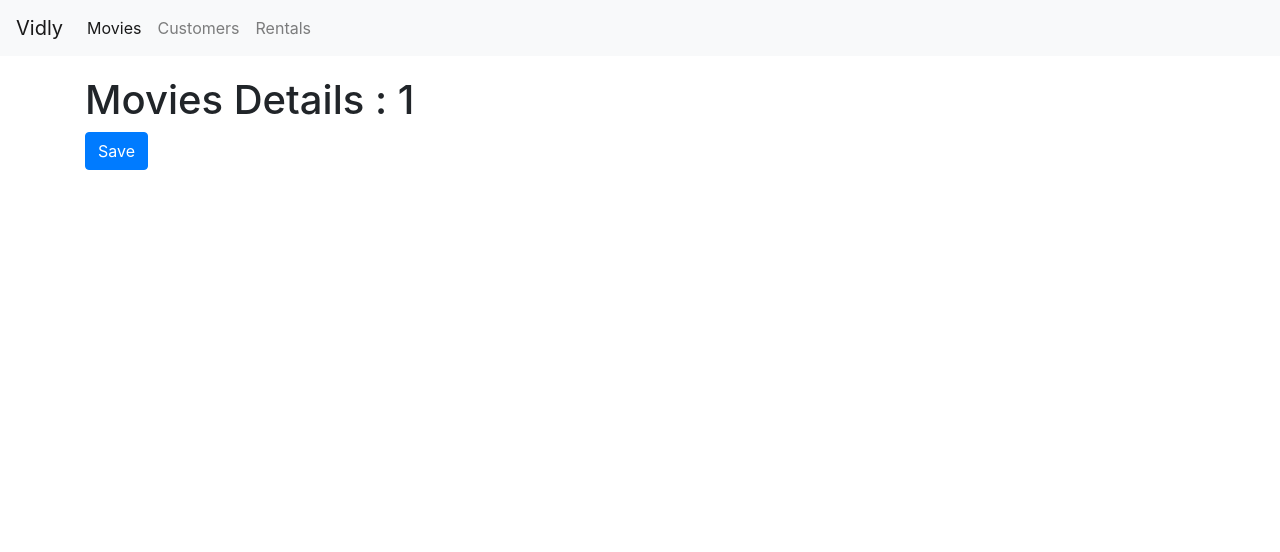
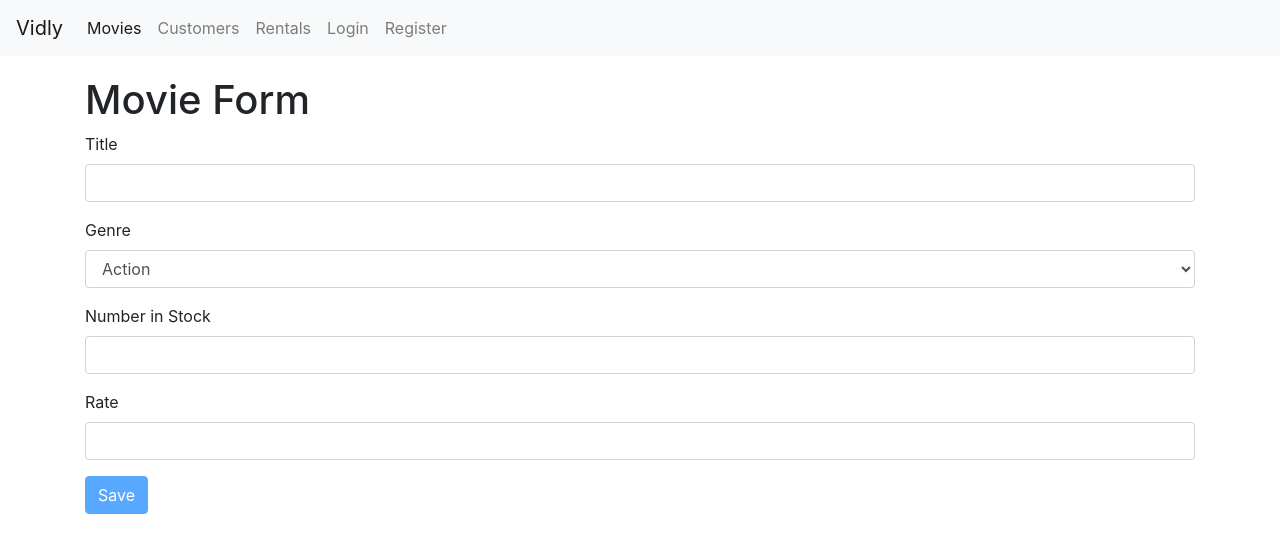
Before and after one commit to puneetkumar712/masteringreact, a React (Create React App) app in the folder vidly/: page /movies/1 in a window 1280 px wide. Shown: the top 552 px of the page. Built offline with nearby package versions, Linux system fonts and the light colour scheme.

Commit message:
Adding login

```diff
--- a/vidly/package.json
+++ b/vidly/package.json
@@ -8,6 +8,7 @@
     "@testing-library/user-event": "^7.2.1",
     "bootstrap": "^4.1.1",
     "font-awesome": "^4.7.0",
+    "joi-browser": "^13.4.0",
     "prop-types": "^15.6.2",
     "react": "^16.12.0",
     "react-dom": "^16.12.0",
--- a/vidly/src/App.js
+++ b/vidly/src/App.js
@@ -6,7 +6,9 @@ import { Switch, Route, Redirect } from "react-router-dom";
 import Rentals from "./components/rentals";
 import Customers from "./components/customers";
 import NotFound from "./components/notfound";
-import MoviesDetails from "./components/moviesDetails";
+import MoviesForm from "./components/moviesForm";
+import LoginForm from './components/loginForm';
+import RegisterForm from "./components/registerForm";
 
 function App() {
   return (
@@ -14,10 +16,12 @@ function App() {
       <NavBar />
       <main className="container">
         <Switch>
-          <Route path="/movies/:id" component={MoviesDetails}></Route>
+          <Route path="/movies/:id" component={MoviesForm}></Route>
           <Route path="/movies" exact component={Movies}></Route>
           <Route path="/customers" component={Customers}></Route>
           <Route path="/rentals" component={Rentals}></Route>
+          <Route path="/login" exact component={LoginForm}></Route>
+          <Route path="/register" exact component={RegisterForm}></Route>
           <Route path="/not-found" component={NotFound}></Route>
           <Redirect from="" to="/movies" />
           <Redirect to="not-found" />
--- /dev/null
+++ b/vidly/src/components/common/form.jsx
@@ -0,0 +1,79 @@
+import React, { Component } from "react";
+import Joi from "joi-browser";
+import Input from "./input";
+class Form extends Component {
+  state = {
+    data: {},
+    error: {}
+  };
+
+  validateForm = () => {
+    const { error } = Joi.validate(this.state.data, this.schema, {
+      abortEarly: false
+    });
+    if (!error) return null;
+    return error.details.reduce((acc, item) => {
+      acc[item.path[0]] = item.message;
+      return acc;
+    }, {});
+
+    // console.log('Errorssss s', errors);
+  };
+
+  validateProperty = ({ name, value }) => {
+    const obj = { [name]: value };
+    const schema = { [name]: this.schema[name] };
+    console.log('scehammmm', schema)
+    const { error } = Joi.validate(obj, schema);
+    return error ? error.details[0].message : null;
+  };
+
+  handleSubmit = e => {
+    e.preventDefault();
+
+    const error = this.validateForm();
+    console.log("Errorssss", error)
+    this.setState({ error: error || {} });
+    if (error) return;
+
+    this.doSubmit();
+  };
+
+  handleChange = ({ currentTarget: input }) => {
+    const error = { ...this.state.error };
+    const errorMessage = this.validateProperty(input);
+    if (errorMessage) error[input.name] = errorMessage;
+    else delete error[input.name];
+
+    const data = {
+      ...this.state.data,
+      [input.name]: input.value
+    };
+    this.setState({ data, error });
+  };
+
+  renderButton = label => {
+    return (
+      <button className="btn btn-primary" disabled={this.validateForm()}>
+        {label}
+      </button>
+    );
+  };
+
+  renderInput = (name, label, type = "text") => {
+    const { data, error } = this.state;
+
+    return (
+      <Input
+        type={type}
+        name={name}
+        label={label}
+        value={data[name]}
+        onChange={this.handleChange}
+        error={error[name]}
+      />
+    );
+  };
+}
+
+export default Form;
--- /dev/null
+++ b/vidly/src/components/common/input.jsx
@@ -0,0 +1,17 @@
+import React from "react";
+const Input = ({ name, label, error, ...rest }) => {
+  return (
+    <div className="form-group">
+      <label htmlFor={name}>{label}</label>
+      <input
+        id={name}
+        name={name}
+        className="form-control"
+        {...rest}
+      />
+      {error && <div className="alert alert-danger">{error}</div>}
+    </div>
+  );
+};
+
+export default Input;
--- /dev/null
+++ b/vidly/src/components/loginForm.jsx
@@ -0,0 +1,35 @@
+import React from "react";
+import Input from "./common/input";
+import Joi from "joi-browser";
+import Form from "./common/form";
+
+class LoginForm extends Form {
+
+  schema = {
+    username: Joi.string()
+      .required()
+      .label("Username"),
+    password: Joi.string()
+      .required()
+      .label("Password")
+  };
+
+  doSubmit = () => {
+    console.log("submitted called");
+  };
+
+  render() {
+    return (
+      <div>
+        <h1>Login</h1>
+        <form onSubmit={this.handleSubmit}>
+          {this.renderInput("username", "Username")}
+          {this.renderInput("password", "Password", "password")}
+          {this.renderButton("Login")}
+        </form>
+      </div>
+    );
+  }
+}
+
+export default LoginForm;
--- a/vidly/src/components/movies.jsx
+++ b/vidly/src/components/movies.jsx
@@ -69,6 +69,13 @@ class Movies extends Component {
             />
           </div>
           <div className="col-9">
+            <button
+              className="btn btn-primary"
+              onClick={() => this.props.history.push("/movies/new")}
+            >
+              New Movie
+            </button>
+
             <MoviesTable
               movies={movies}
               sortColumn={sortColumn}
--- a/vidly/src/components/moviesDetails.jsx
+++ /dev/null
@@ -1,24 +0,0 @@
-import React, {Component} from "react";
-
-class MoviesDetails extends Component {
-  constructor(props) {
-    super(props);
-    this.state = {};
-  }
-  render() {
-    const { params } = this.props.match;
-    console.log(params);
-    return (
-      <React.Fragment>
-        <h1>Movies Details : {params.id}</h1>
-        <button className="btn btn-primary" onClick={this.handleSave}>Save</button>
-      </React.Fragment>
-    );
-  }
-
-  handleSave = () => {
-    this.props.history.push('/movies');
-  }
-}
-
-export default MoviesDetails;
--- /dev/null
+++ b/vidly/src/components/moviesForm.jsx
@@ -0,0 +1,81 @@
+import React, { Component } from "react";
+import Form from "./common/form";
+import Joi from "joi-browser";
+
+class MoviesForm extends Form {
+  schema = {
+    title: Joi.string()
+      .required()
+      .label("Title"),
+
+    genre: Joi.string()
+      .required()
+      .label("Genre"),
+
+    stock: Joi.number()
+      .integer()
+      .required()
+      .min(0)
+      .max(100)
+      .label("Number in Stock"),
+
+    rate: Joi.number()
+      .required()
+      .min(0)
+      .max(10)
+      .label("Daily rental rate")
+  };
+  render() {
+    const { params } = this.props.match;
+    const { data } = this.state;
+
+    return (
+      <div>
+        <h1>Movie Form</h1>
+        <form onSubmit={this.handleSubmit}>
+          {this.renderInput("title", "Title")}
+          <div className="form-group">
+            <label htmlFor="genre">Genre</label>
+            <select
+              className="form-control"
+              id="genre"
+              onChange={this.handleChange}
+              name="genre"
+              value={data.genre}
+            >
+              <option value="action">Action</option>
+              <option value="comedy">Comedy</option>
+              <option value="thriller">Thriller</option>
+            </select>
+          </div>
+          {this.renderInput("stock", "Number in Stock")}
+          {this.renderInput("rate", "Rate")}
+          {this.renderButton("Save")}
+        </form>
+      </div>
+    );
+  }
+
+  doSubmit = () => {
+    console.log("Movies Form submitted");
+    const { onMovieSave } = this.props;
+
+    const { title, genre, stock:numberInStock, rate:dailyRentalRate } = this.state.data;
+    const movie = {
+      _id: Date.now(),
+      title,
+      genre: { _id: Date.now(), name: genre },
+      numberInStock,
+      dailyRentalRate,
+      publishDate: new Date().toISOString()
+    };
+    // onMovieSave(movie);
+    this.props.history.push("/movies");
+  };
+
+  // handleSave = () => {
+  //   this.props.history.push("/movies");
+  // };
+}
+
+export default MoviesForm;
--- a/vidly/src/components/navbar.jsx
+++ b/vidly/src/components/navbar.jsx
@@ -29,6 +29,12 @@ const NavBar = () => {
           <NavLink className="nav-item nav-link" to="/rentals">
             Rentals
           </NavLink>
+          <NavLink className="nav-item nav-link" to="/login">
+            Login
+          </NavLink>
+          <NavLink className="nav-item nav-link" to="/register">
+            Register
+          </NavLink>
         </div>
       </div>
     </nav>
--- /dev/null
+++ b/vidly/src/components/registerForm.jsx
@@ -0,0 +1,37 @@
+import React, { Component } from "react";
+import Form from "./common/form";
+import Joi from "joi-browser";
+
+class RegisterForm extends Form {
+  schema = {
+    username: Joi.string()
+      .email()
+      .label("Username"),
+    password: Joi.string()
+      .min(5)
+      .label("Password"),
+    name: Joi.string()
+      .required()
+      .label("Name")
+  };
+
+  doSubmit = () => {
+    console.log("Register form submitted called");
+  };
+
+  render() {
+    return (
+      <div>
+        <h1>Register</h1>
+        <form onSubmit={this.handleSubmit}>
+          {this.renderInput("username", "Username")}
+          {this.renderInput("password", "Password", "password")}
+          {this.renderInput("name", "Name")}
+          {this.renderButton("Register")}
+        </form>
+      </div>
+    );
+  }
+}
+
+export default RegisterForm;
```
Also changed, not shown: vidly/src/components/common/select.jsx (added, +24 -0 lines), 1 other file (tests, documents, lock files or other folders).
